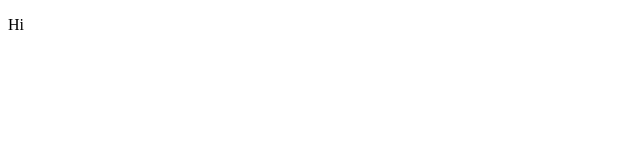
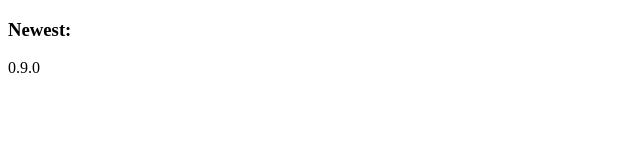
Before and after one commit to Railex-Corp/Assembly-Conveyor-Release, a plain HTML site: page index.html in a window 1280 px wide. Shown: the whole page, without its empty margins (0-640 px from the left). Drawn offline with Linux system fonts and the light colour scheme.

Commit message:
add latest version to index.html

```diff
--- a/index.html
+++ b/index.html
@@ -5,6 +5,7 @@
 </head>
 
 <body>
-  <p>Hi</p>
+    <h3>Newest:</h3>
+    <p>0.9.0</p>
 </body>
 </html>
```
